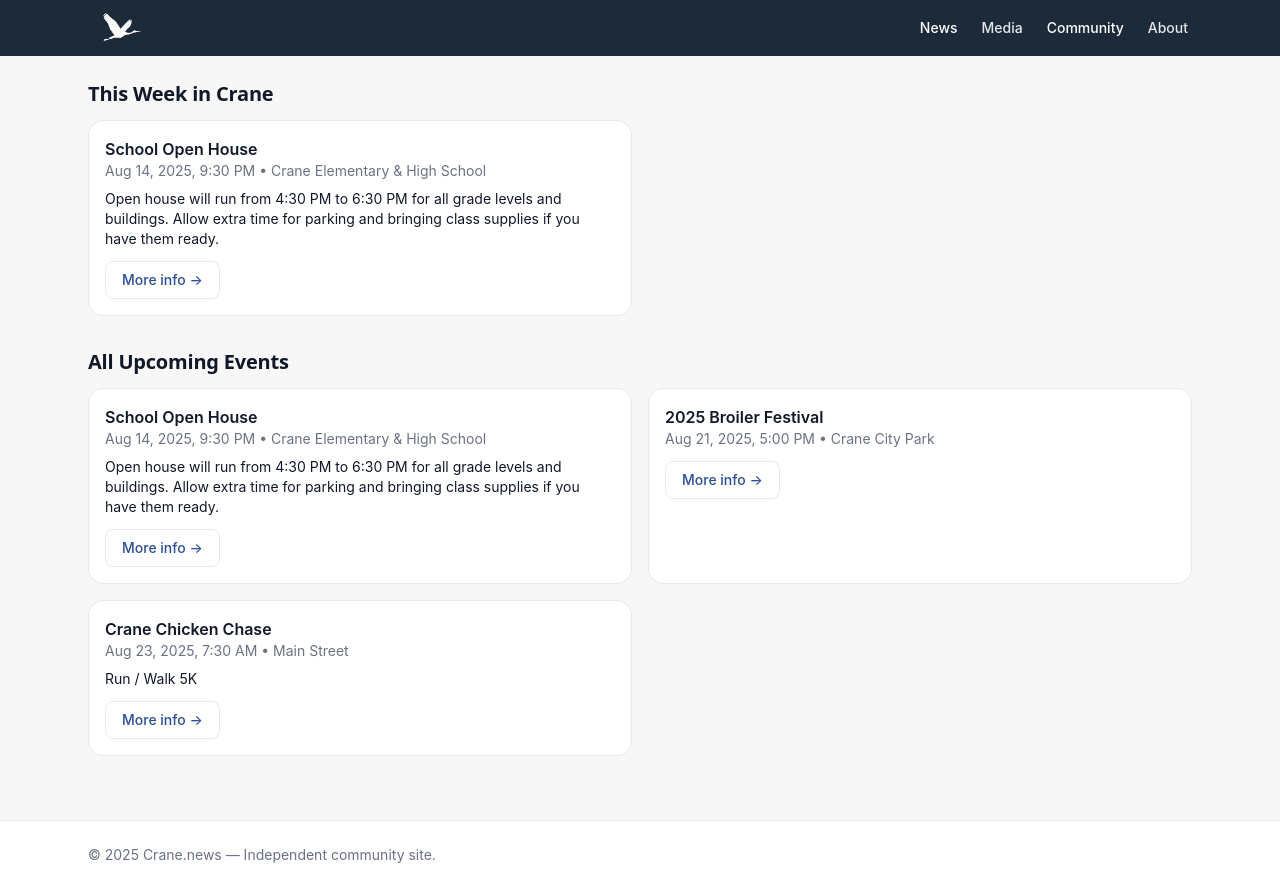
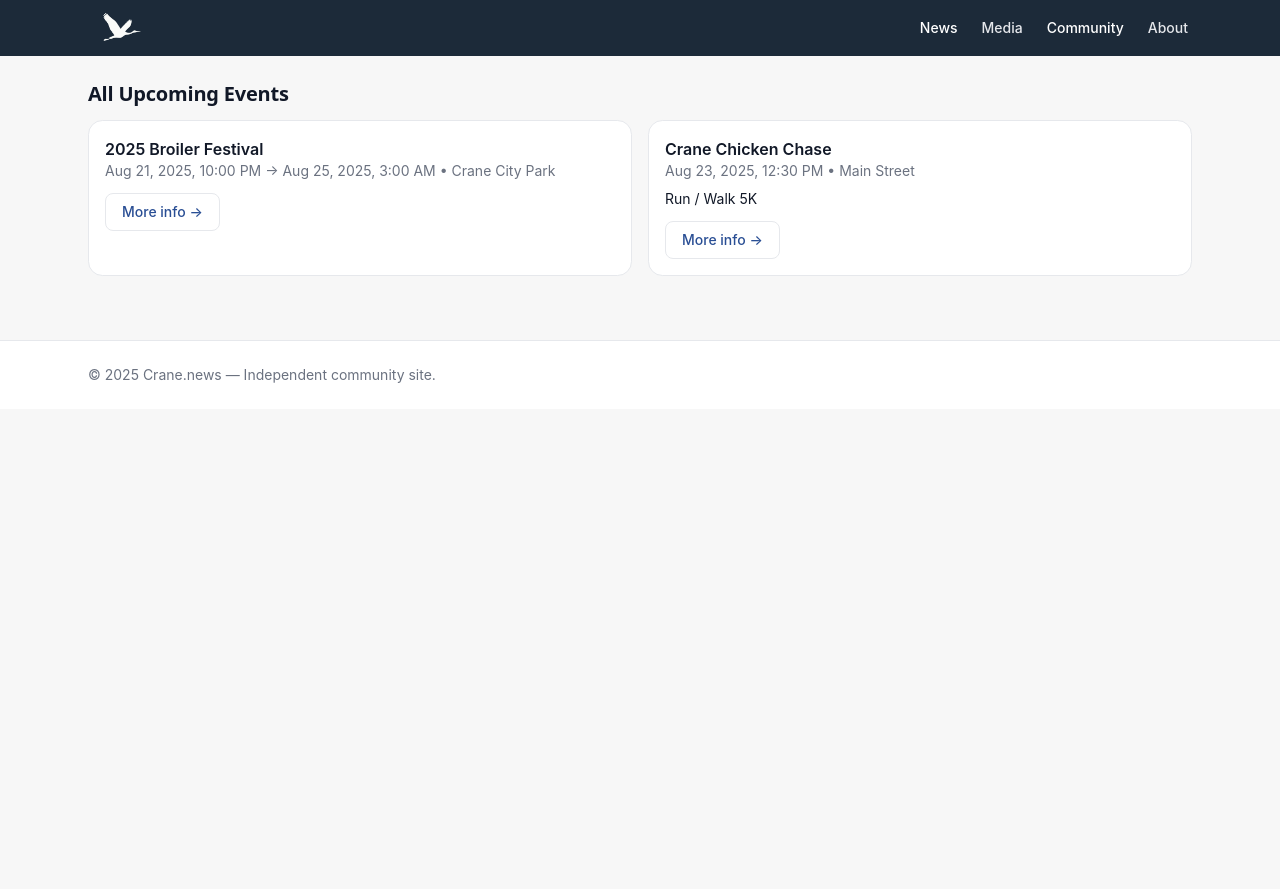
Before and after one commit to WarmMilkCodes/crane-news, a Next.js app: page /events in a window 1280 px wide. After the commit the page ends 800 px from the top, so only its background shows below. Built offline with nearby package versions, Linux system fonts and the light colour scheme.

Commit message:
Normalize times, support multi-day events, explude past events, safer date formatting

```diff
--- a/src/app/events/page.tsx
+++ b/src/app/events/page.tsx
@@ -1,5 +1,5 @@
 // src/app/events/page.tsx
-import { events, getEventsThisWeek } from "@/data/events";
+import { getEventsThisWeek, getEventsUpcoming } from "@/data/events";
 
 export const metadata = {
   title: "Events — Crane.news",
@@ -7,16 +7,63 @@ export const metadata = {
 };
 
 export default function EventsPage() {
-  // All upcoming events, sorted by start time
-  const allEvents = [...events].sort(
-    (a, b) => +new Date(a.when) - +new Date(b.when)
+  const now = new Date();
+
+  const thisWeek = getEventsThisWeek({ startOn: "sun", fromDate: now });
+  const allEvents = getEventsUpcoming(now);
+
+  const fmtRange = (startISO: string, endISO?: string) => {
+    const start = new Date(startISO);
+    if (!endISO) {
+      return start.toLocaleString([], { dateStyle: "medium", timeStyle: "short" });
+    }
+    const end = new Date(endISO);
+
+    const sameDay =
+      start.getFullYear() === end.getFullYear() &&
+      start.getMonth() === end.getMonth() &&
+      start.getDate() === end.getDate();
+
+    if (sameDay) {
+      // Aug 21, 5:00 PM–10:00 PM
+      return (
+        start.toLocaleDateString([], { dateStyle: "medium" }) +
+        ", " +
+        start.toLocaleTimeString([], { timeStyle: "short" }) +
+        "–" +
+        end.toLocaleTimeString([], { timeStyle: "short" })
+      );
+    }
+    // Aug 21, 5:00 PM → Aug 24, 10:00 PM
+    return (
+      start.toLocaleString([], { dateStyle: "medium", timeStyle: "short" }) +
+      " → " +
+      end.toLocaleString([], { dateStyle: "medium", timeStyle: "short" })
+    );
+  };
+
+  const Card = ({
+    id, title, when, end, location, description, link,
+  }: any) => (
+    <div key={id} className="card p-4">
+      <h3 className="font-semibold">{title}</h3>
+      <p className="text-sm text-[var(--color-muted)]">
+        {fmtRange(when, end)}{location ? ` • ${location}` : ""}
+      </p>
+      {description && <p className="text-sm mt-2">{description}</p>}
+
+      {link && (
+        <a
+          href={link}
+          target="_blank"
+          rel="noopener noreferrer"
+          className="btn-plain inline-flex mt-3"
+        >
+          More info →
+        </a>
+      )}
+    </div>
   );
-
-  // Auto “This Week in Crane” (week starts Sunday; change to "mon" if you prefer)
-  const thisWeek = getEventsThisWeek({ startOn: "sun" });
-
-  const fmt = (iso: string) =>
-    new Date(iso).toLocaleString([], { dateStyle: "medium", timeStyle: "short" });
 
   return (
     <div className="space-y-8">
@@ -24,26 +71,7 @@ export default function EventsPage() {
         <section className="space-y-3">
           <h2 className="h-serif text-xl">This Week in Crane</h2>
           <div className="mt-1 grid gap-4 sm:grid-cols-2">
-            {thisWeek.map((e) => (
-              <div key={e.id} className="card p-4">
-                <h3 className="font-semibold">{e.title}</h3>
-                <p className="text-sm text-[var(--color-muted)]">
-                  {fmt(e.when)}{e.location ? ` • ${e.location}` : ""}
-                </p>
-                {e.description && <p className="text-sm mt-2">{e.description}</p>}
-
-                {e.link && (
-                  <a
-                    href={e.link}
-                    target="_blank"
-                    rel="noopener noreferrer"
-                    className="btn-plain inline-flex mt-3"
-                  >
-                    More info →
-                  </a>
-                )}
-              </div>
-            ))}
+            {thisWeek.map(Card)}
           </div>
         </section>
       )}
@@ -51,26 +79,7 @@ export default function EventsPage() {
       <section className="space-y-3">
         <h2 className="h-serif text-xl">All Upcoming Events</h2>
         <div className="mt-1 grid gap-4 sm:grid-cols-2">
-          {allEvents.map((e) => (
-            <div key={e.id} className="card p-4">
-              <h3 className="font-semibold">{e.title}</h3>
-              <p className="text-sm text-[var(--color-muted)]">
-                {fmt(e.when)}{e.location ? ` • ${e.location}` : ""}
-              </p>
-              {e.description && <p className="text-sm mt-2">{e.description}</p>}
-
-              {e.link && (
-                <a
-                  href={e.link}
-                  target="_blank"
-                  rel="noopener noreferrer"
-                  className="btn-plain inline-flex mt-3"
-                >
-                  More info →
-                </a>
-              )}
-            </div>
-          ))}
+          {allEvents.map(Card)}
         </div>
       </section>
     </div>
--- a/src/data/events.ts
+++ b/src/data/events.ts
@@ -3,7 +3,8 @@
 export type Event = {
   id: string;
   title: string;
-  when: string;      // ISO date string
+  when: string;          // ISO date string (start)
+  end?: string;          // (optional) ISO date string (end)
   location?: string;
   description?: string;
   link?: string;
@@ -13,14 +14,15 @@ export const events: Event[] = [
   {
     id: "broiler-festival-2025",
     title: "2025 Broiler Festival",
-    when: "2025-08-21T17:00",
+    when: "2025-08-21T17:00:00-05:00",     // add explicit TZ for consistency
+    end:  "2025-08-24T22:00:00-05:00",
     location: "Crane City Park",
     link: "https://cranebroilerfestival.org/"
   },
   {
     id: "chicken-chase-2025",
     title: "Crane Chicken Chase",
-    when: "2025-08-23T07:30",
+    when: "2025-08-23T07:30:00-05:00",
     location: "Main Street",
     description: "Run / Walk 5K",
     link: "https://facebook.com/events/s/crane-chicken-chase-5k/3705684569729412/"
@@ -29,13 +31,33 @@ export const events: Event[] = [
     id: "open-house-2025",
     title: "School Open House",
     when: "2025-08-14T16:30:00-05:00",
+    end:  "2025-08-14T18:30:00-05:00",
     location: "Crane Elementary & High School",
-    description: "Open house will run from 4:30 PM to 6:30 PM for all grade levels and buildings. Allow extra time for parking and bringing class supplies if you have them ready.",
+    description:
+      "Open house will run from 4:30 PM to 6:30 PM for all grade levels and buildings. Allow extra time for parking and bringing class supplies if you have them ready.",
     link: "https://www.crane.k12.mo.us/",
   }
 ];
 
 // ---------------------- Helpers ----------------------
+
+/** Parse ISO safely. If string lacks timezone, treat as local time. */
+function parseISO(s: string): Date {
+  // If it already has a timezone offset or Z, native Date handles it.
+  if (/[zZ]|[+\-]\d{2}:\d{2}$/.test(s)) return new Date(s);
+
+  // Treat "YYYY-MM-DDTHH:mm(:ss)?" as LOCAL time explicitly.
+  const m = s.match(
+    /^(\d{4})-(\d{2})-(\d{2})[T ](\d{2}):(\d{2})(?::(\d{2}))?$/
+  );
+  if (m) {
+    const [, y, mo, d, h, mi, se] = m.map(Number);
+    return new Date(y, mo - 1, d, h, mi, se || 0, 0);
+  }
+
+  // Fallback (Date will assume UTC for date-only strings)
+  return new Date(s);
+}
 
 /** Start-of-week for a given date (local time). startOn: "sun" | "mon" */
 function startOfWeek(d: Date, startOn: "sun" | "mon" = "sun") {
@@ -56,28 +78,34 @@ function endOfWeek(d: Date, startOn: "sun" | "mon" = "sun") {
   return end;
 }
 
-/** Safe date parser for ISO strings */
-function dt(s?: string) {
-  return s ? new Date(s) : undefined;
-}
+function eventStart(e: Event) { return parseISO(e.when); }
+function eventEnd(e: Event)   { return e.end ? parseISO(e.end) : parseISO(e.when); }
 
-/** Return events occurring this week (local), sorted by start time. */
+/** Return events occurring this week (overlaps included), future-facing. */
 export function getEventsThisWeek(options?: {
   startOn?: "sun" | "mon";
   fromDate?: Date;   // for testing; defaults to "now"
-  limit?: number;    // e.g., 5
+  limit?: number;
 }) {
   const { startOn = "sun", fromDate = new Date(), limit } = options ?? {};
-  const start = startOfWeek(fromDate, startOn);
-  const end = endOfWeek(fromDate, startOn);
+  const weekStart = startOfWeek(fromDate, startOn);
+  const weekEnd = endOfWeek(fromDate, startOn);
 
-  const within = events.filter(e => {
-    const when = dt(e.when);
-    if (!when) return false;
-    return when >= start && when <= end;
-  }).sort((a, b) => +new Date(a.when) - +new Date(b.when));
+  const within = events
+    // overlap test: (eventStart <= weekEnd) && (eventEnd >= weekStart)
+    .filter(e => eventStart(e) <= weekEnd && eventEnd(e) >= weekStart)
+    // hide events that ended before "now"
+    .filter(e => eventEnd(e) >= fromDate)
+    .sort((a, b) => +eventStart(a) - +eventStart(b));
 
   return typeof limit === "number" ? within.slice(0, limit) : within;
+}
+
+/** All future events sorted by start time. */
+export function getEventsUpcoming(fromDate: Date = new Date()) {
+  return events
+    .filter(e => eventEnd(e) >= fromDate)
+    .sort((a, b) => +eventStart(a) - +eventStart(b));
 }
 
 export function getEvents() {
```
